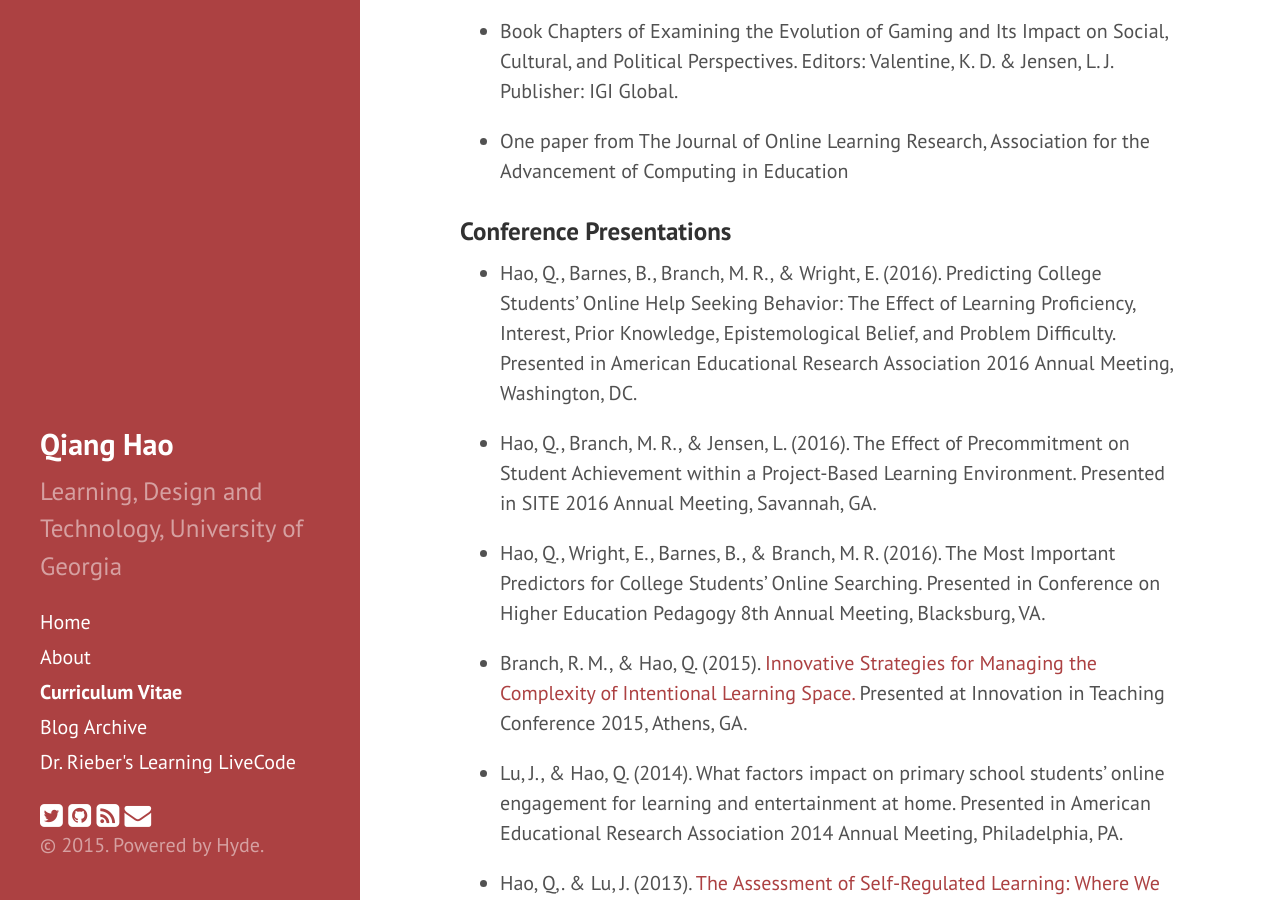
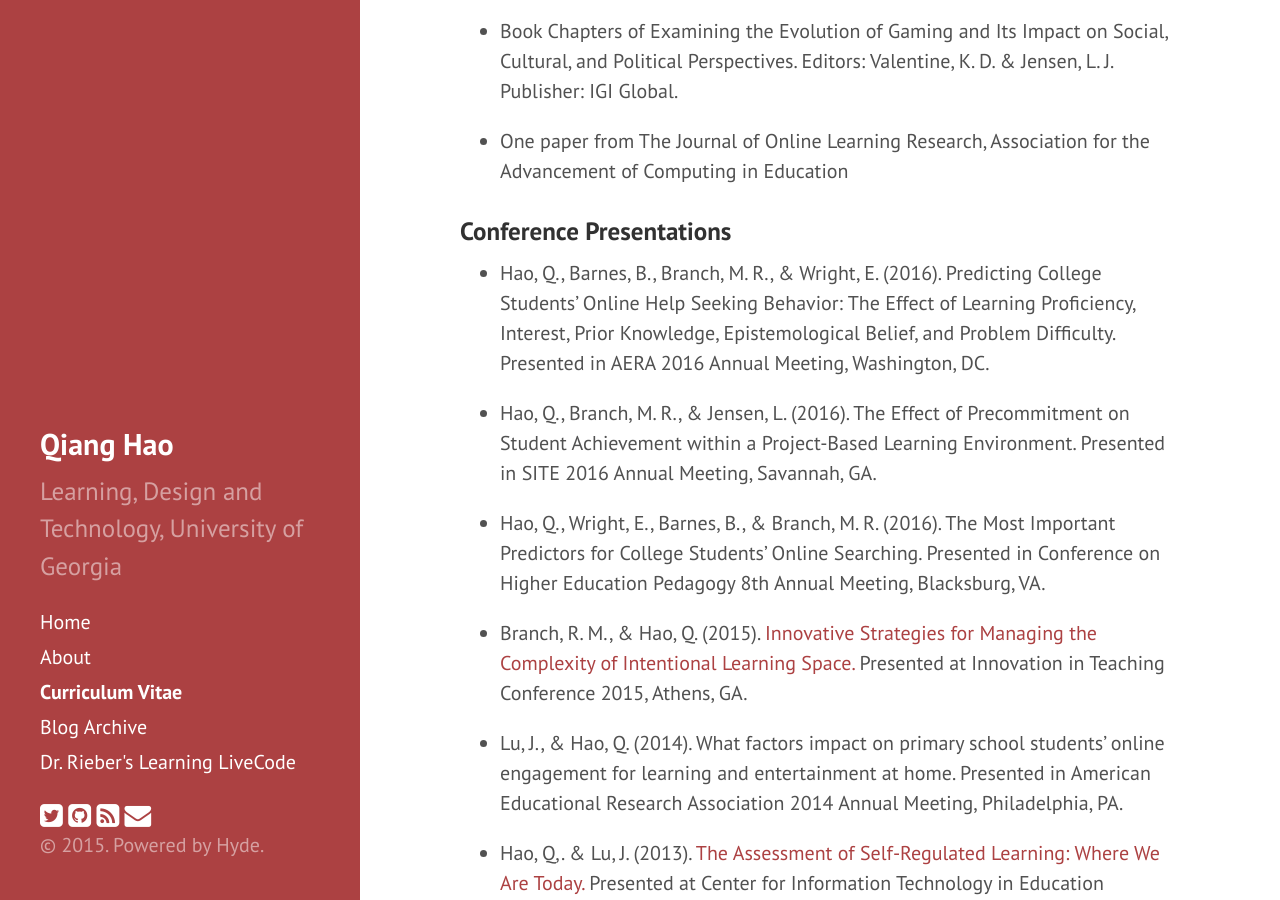
Before and after one commit to Neo-Hao/neo-hao.github.io, a Jekyll site: the page built from cv.md, in a window 1280 px wide and 900 px high, scrolled down 2330 px. Built offline with Jekyll 4.4.1, drawn with Linux system fonts in a browser that asks for light colours; nearby versions of some CDN libraries; Markdown is read by kramdown in place of the engine named in the settings; some of the changed text lies outside the part shown.

```diff
--- a/cv.md
+++ b/cv.md
@@ -78,7 +78,7 @@ title: Curriculum Vitae
 
 ### Conference Presentations
 
-* Hao, Q., Barnes, B., Branch, M. R., & Wright, E. (2016). Predicting College Students' Online Help Seeking Behavior: The Effect of Learning Proficiency, Interest, Prior Knowledge, Epistemological Belief, and Problem Difficulty. Presented in American Educational Research Association 2016 Annual Meeting, Washington, DC.
+* Hao, Q., Barnes, B., Branch, M. R., & Wright, E. (2016). Predicting College Students' Online Help Seeking Behavior: The Effect of Learning Proficiency, Interest, Prior Knowledge, Epistemological Belief, and Problem Difficulty. Presented in AERA 2016 Annual Meeting, Washington, DC.
 
 * Hao, Q., Branch, M. R., & Jensen, L. (2016). The Effect of Precommitment on Student Achievement within a Project-Based Learning Environment. Presented in SITE 2016 Annual Meeting, Savannah, GA.
 
```
Also changed, not shown: other parts of cv.md (+8 -2 lines).
